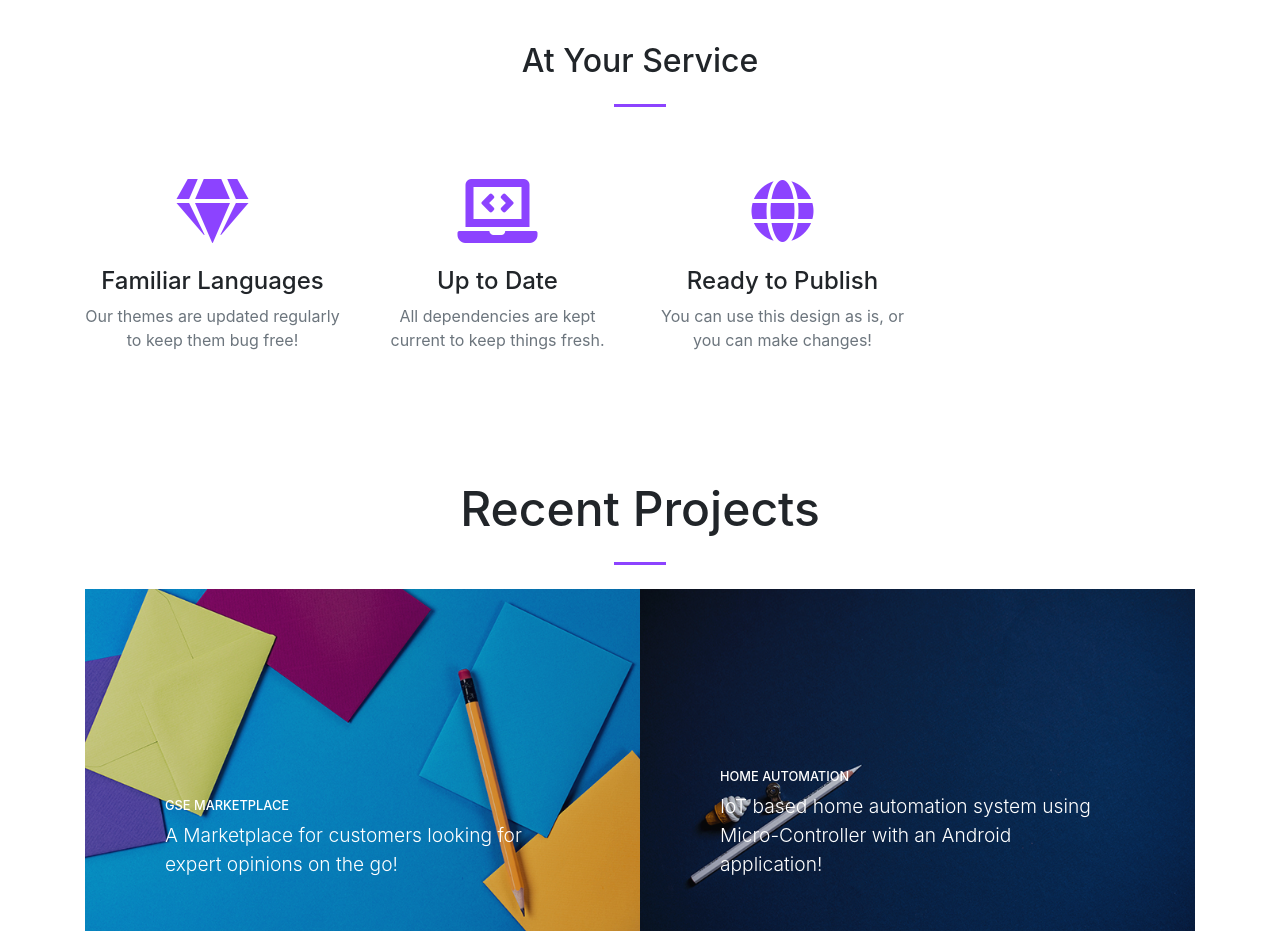
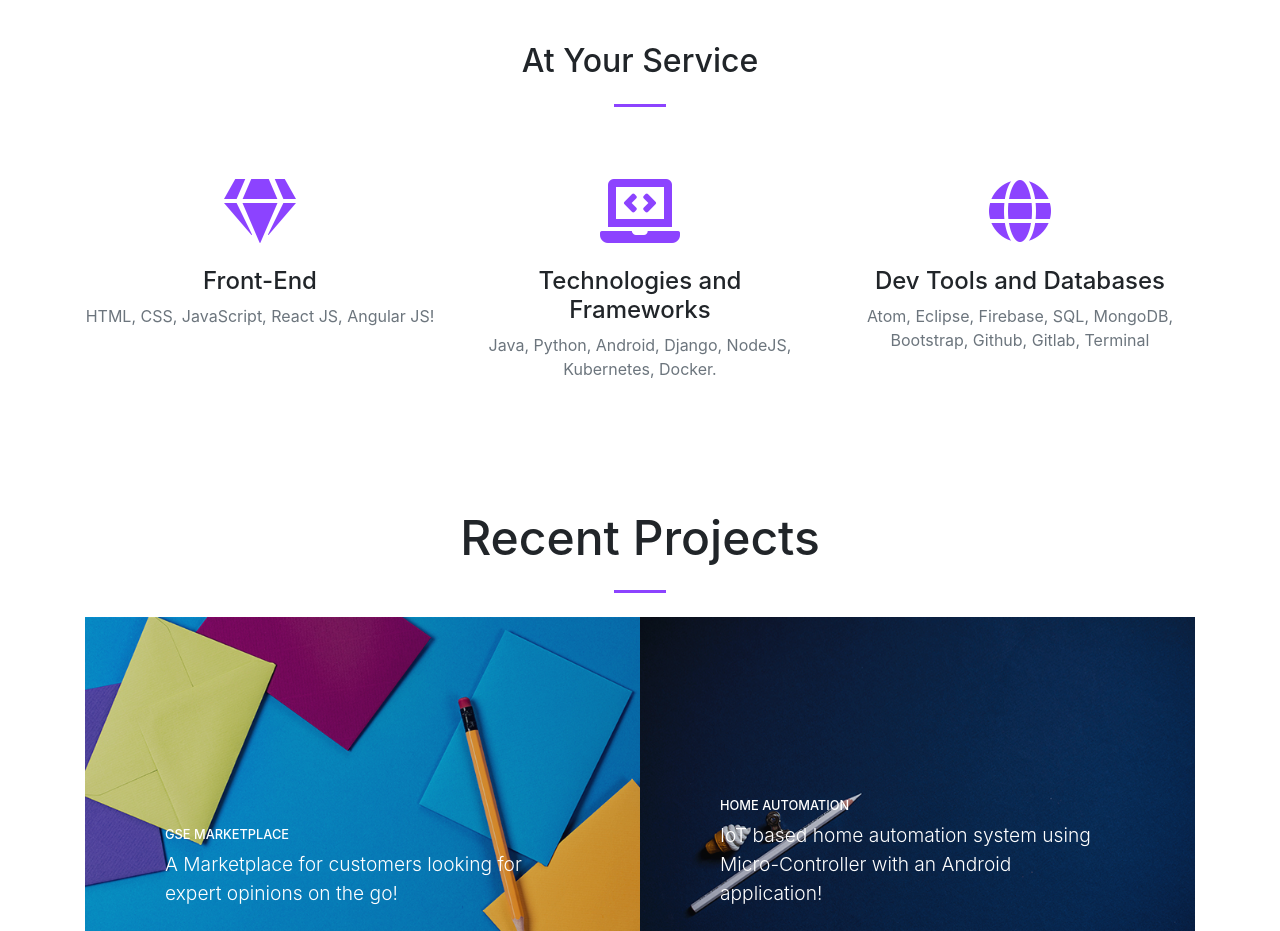
Before and after one commit to kunxlv/ikunalv.github.io, a website with bundled scripts: page index.html in a window 1280 px wide. Shown: the part 1340-2271 px from the top of the page. Built offline with nearby package versions, Linux system fonts and the light colour scheme.

Commit message:
Update index.html

```diff
--- a/index.html
+++ b/index.html
@@ -88,25 +88,25 @@
       <h2 class="text-center mt-0">At Your Service</h2>
       <hr class="divider my-4">
       <div class="row">
-        <div class="col-sm-3  text-center">
+        <div class="col-sm-4  text-center">
           <div class="mt-5">
             <i class="fas fa-4x fa-gem text-primary mb-4"></i>
-            <h3 class="h4 mb-2">Familiar Languages</h3>
-            <p class="text-muted mb-0">Our themes are updated regularly to keep them bug free!</p>
+            <h3 class="h4 mb-2">Front-End</h3>
+            <p class="text-muted mb-0">HTML, CSS, JavaScript, React JS, Angular JS!</p>
           </div>
         </div>
-        <div class="col-sm-3 text-center">
+        <div class="col-sm-4 text-center">
           <div class="mt-5">
             <i class="fas fa-4x fa-laptop-code text-primary mb-4"></i>
-            <h3 class="h4 mb-2">Up to Date</h3>
-            <p class="text-muted mb-0">All dependencies are kept current to keep things fresh.</p>
+            <h3 class="h4 mb-2">Technologies and Frameworks</h3>
+            <p class="text-muted mb-0">Java, Python, Android, Django, NodeJS, Kubernetes, Docker.</p>
           </div>
         </div>
-        <div class="col-sm-3 text-center">
+        <div class="col-sm-4 text-center">
           <div class="mt-5">
             <i class="fas fa-4x fa-globe text-primary mb-4"></i>
-            <h3 class="h4 mb-2">Ready to Publish</h3>
-            <p class="text-muted mb-0">You can use this design as is, or you can make changes!</p>
+            <h3 class="h4 mb-2">Dev Tools and Databases</h3>
+            <p class="text-muted mb-0">Atom, Eclipse, Firebase, SQL, MongoDB, Bootstrap, Github, Gitlab, Terminal</p>
           </div>
         </div>
 
```
